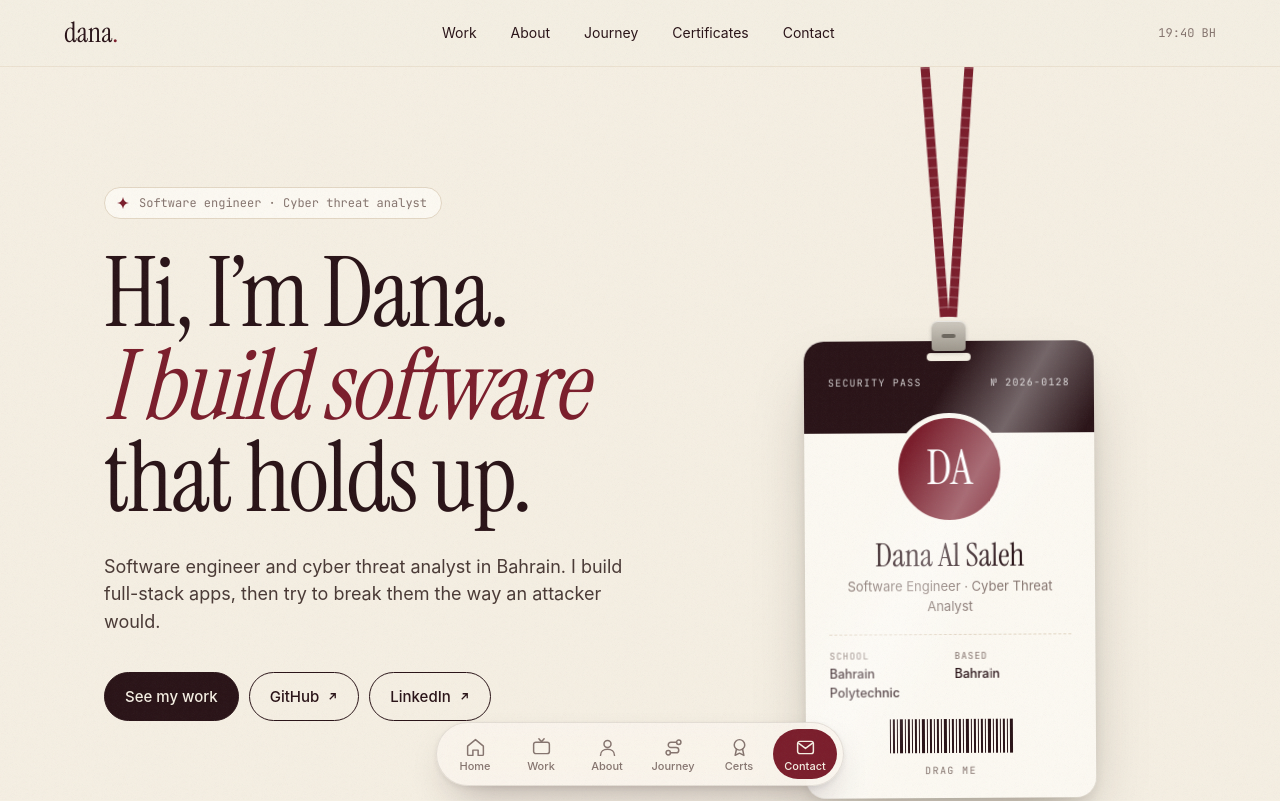
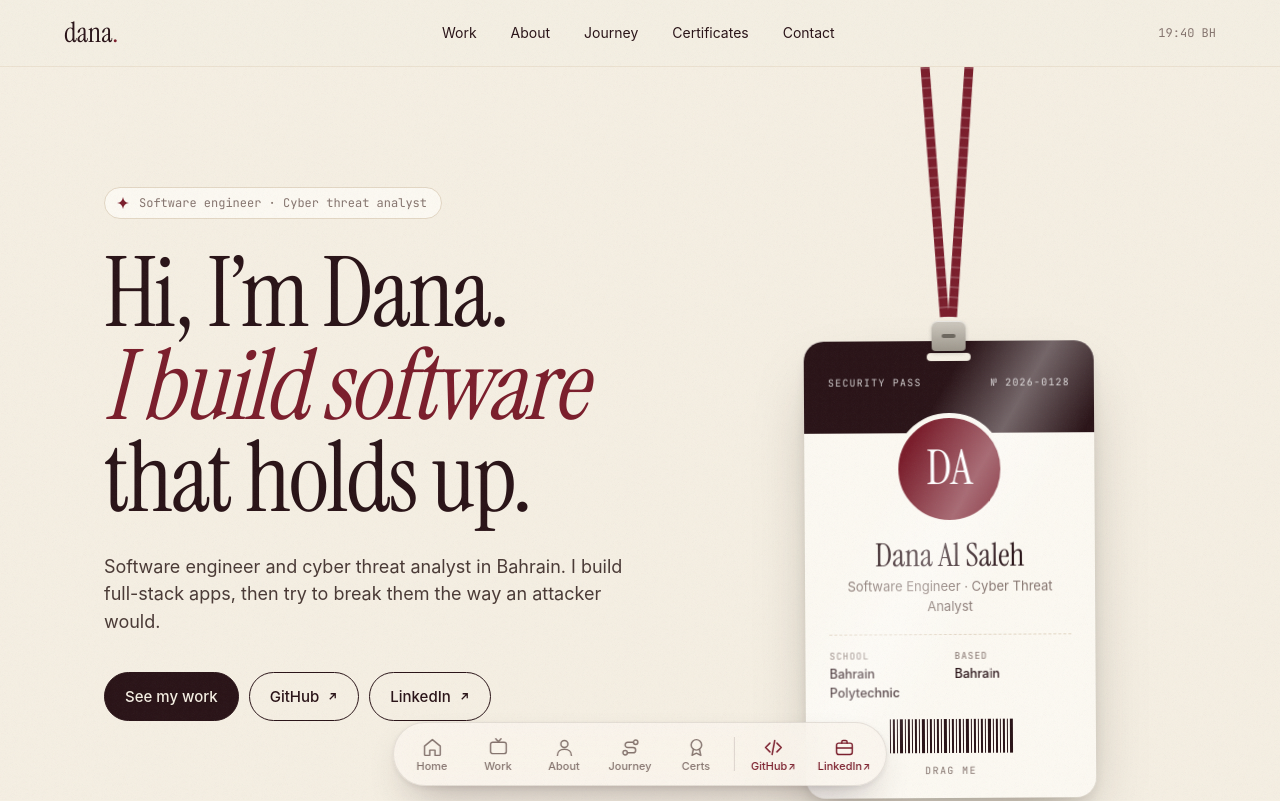
Before and after one commit to dana12812/portfolio, a React (Vite) app: page / in a window 1280 px wide. Shown: the top 801 px of the page. Built offline with nearby package versions, Linux system fonts and the light colour scheme.

Commit message:
Add GitHub and LinkedIn to the tab bar

```diff
--- a/src/components/TabBar.jsx
+++ b/src/components/TabBar.jsx
@@ -7,7 +7,14 @@ const I = {
   journey: <><circle cx="6" cy="18" r="2.5" /><circle cx="18" cy="6" r="2.5" /><path d="M8.5 18H15a3 3 0 0 0 0-6H9a3 3 0 0 1 0-6h6.5" /></>,
   certs: <><circle cx="12" cy="9" r="6" /><path d="m8.5 14-1.5 7 5-2.5 5 2.5-1.5-7" /></>,
   contact: <><rect x="3" y="5" width="18" height="14" rx="2.5" /><path d="m4 7 8 6 8-6" /></>,
+  code: <><path d="m8 7-5 5 5 5" /><path d="m16 7 5 5-5 5" /><path d="m13.5 4-3 16" /></>,
+  case: <><rect x="3" y="7" width="18" height="13" rx="2.5" /><path d="M9 7V5.5A1.5 1.5 0 0 1 10.5 4h3A1.5 1.5 0 0 1 15 5.5V7" /><path d="M3 12.5h18" /></>,
 }
+
+const EXT = [
+  ['https://github.com/dana12812', 'GitHub', 'code'],
+  ['https://www.linkedin.com/in/danaalsaleh128', 'LinkedIn', 'case'],
+]
 
 const TABS = [
   ['top', 'Home', 'home'],
@@ -15,14 +22,14 @@ const TABS = [
   ['desk', 'About', 'about'],
   ['journey', 'Journey', 'journey'],
   ['certs', 'Certs', 'certs'],
-  ['contact', 'Contact', 'contact'],
 ]
+const SPY = [...TABS.map(([id]) => id), 'contact']
 
 export default function TabBar() {
   const [active, setActive] = useState('top')
 
   useEffect(() => {
-    const els = TABS.map(([id]) => document.getElementById(id)).filter(Boolean)
+    const els = SPY.map((id) => document.getElementById(id)).filter(Boolean)
     const onScroll = () => {
       const line = window.innerHeight * 0.4
       let cur = 'top'
@@ -47,6 +54,13 @@ export default function TabBar() {
           <span>{label}</span>
         </a>
       ))}
+      <i className="tab-sep" aria-hidden="true" />
+      {EXT.map(([href, label, icon]) => (
+        <a key={label} href={href} className="ext" target="_blank" rel="noopener noreferrer" aria-label={`${label} profile (opens in a new tab)`}>
+          <svg viewBox="0 0 24 24" aria-hidden="true">{I[icon]}</svg>
+          <span>{label}<b aria-hidden="true">↗</b></span>
+        </a>
+      ))}
     </nav>
   )
 }
--- a/src/styles.css
+++ b/src/styles.css
@@ -1716,3 +1716,42 @@ a:hover > .arrow {
     display: none !important;
   }
 }
+
+/* tab bar: external profile links */
+.tab-sep {
+  width: 1px;
+  align-self: stretch;
+  margin: 8px 4px;
+  background: rgba(42, 20, 24, 0.14);
+}
+.tabbar a.ext {
+  color: var(--accent);
+}
+.tabbar a.ext:hover {
+  background: rgba(123, 30, 44, 0.08);
+}
+.tabbar a.ext b {
+  font-weight: 600;
+  font-size: 0.85em;
+  margin-left: 1px;
+}
+@media (width<=640px) {
+  .tabbar {
+    left: 8px;
+    right: 8px;
+    gap: 0;
+    padding: 4px;
+  }
+  .tabbar a {
+    padding: 8px 0 7px;
+    font-size: 9.5px;
+    letter-spacing: -0.01em;
+  }
+  .tab-sep {
+    margin: 8px 2px;
+  }
+  .tabbar svg {
+    width: 19px;
+    height: 19px;
+  }
+}
```
